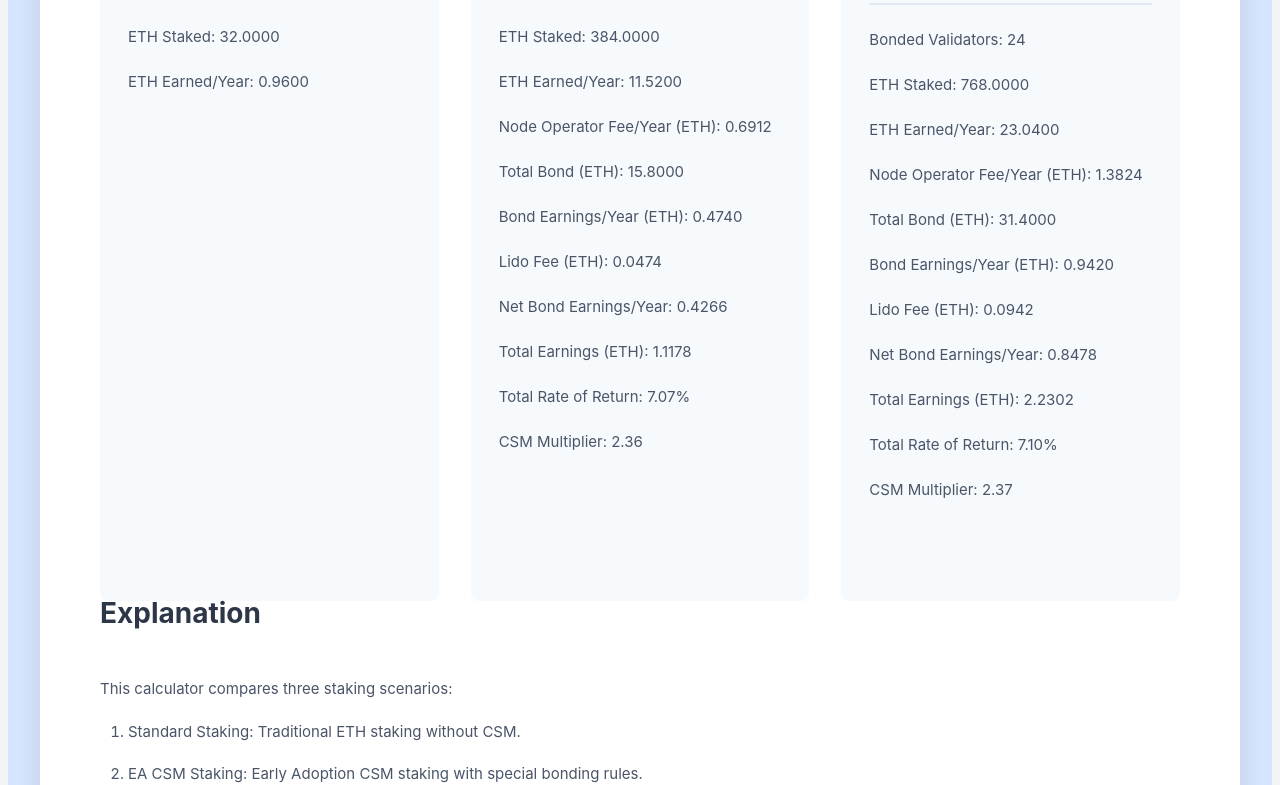
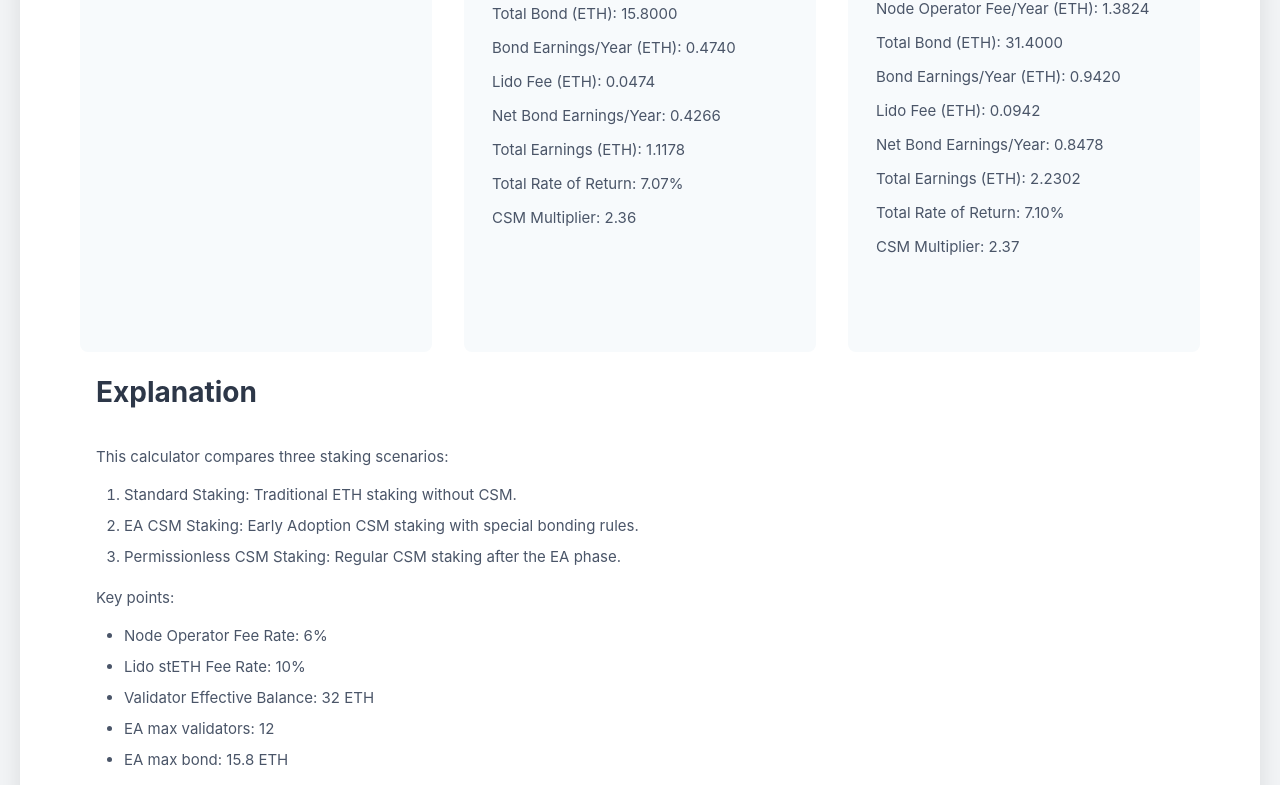
Before and after one commit to kayvee-x/lido-csm, a React (Create React App) app: page / in a window 1280 px wide. Shown: the part 646-1431 px from the top of the page. Built offline with nearby package versions, Linux system fonts and the light colour scheme.

Commit message:
calculator update

```diff
--- a/src/App.js
+++ b/src/App.js
@@ -256,7 +256,7 @@
                   </div>
                 </div>
 
-                <div className="mt-8">
+                <div className="mt-8 explanation">
                   <h2 className="text-2xl font-bold mb-4">Explanation</h2>
                   <p>This calculator compares three staking scenarios:</p>
                   <ol className="list-decimal list-inside mb-4">
--- a/src/styles.css
+++ b/src/styles.css
@@ -3,13 +3,13 @@
   font-family: Manrope, -apple-system, BlinkMacSystemFont, Segoe UI, Roboto,
     Oxygen, Ubuntu, Cantarell, Fira Sans, Droid Sans, Helvetica Neue, sans-serif;
 }
-.App {
+/* .App {
   margin: 0 auto;
   padding: 2rem;
   background-color: #d7e4fe;
   line-height: 2;
   border-radius: 10px;
-}
+} */
 
 .App-header {
   background-color: #f2f4f6;
@@ -389,3 +389,6 @@
 .calculator ::-webkit-scrollbar-thumb:hover {
   background-color: #a0aec0;
 }
+.explanation {
+  padding: 1rem;
+}
```
